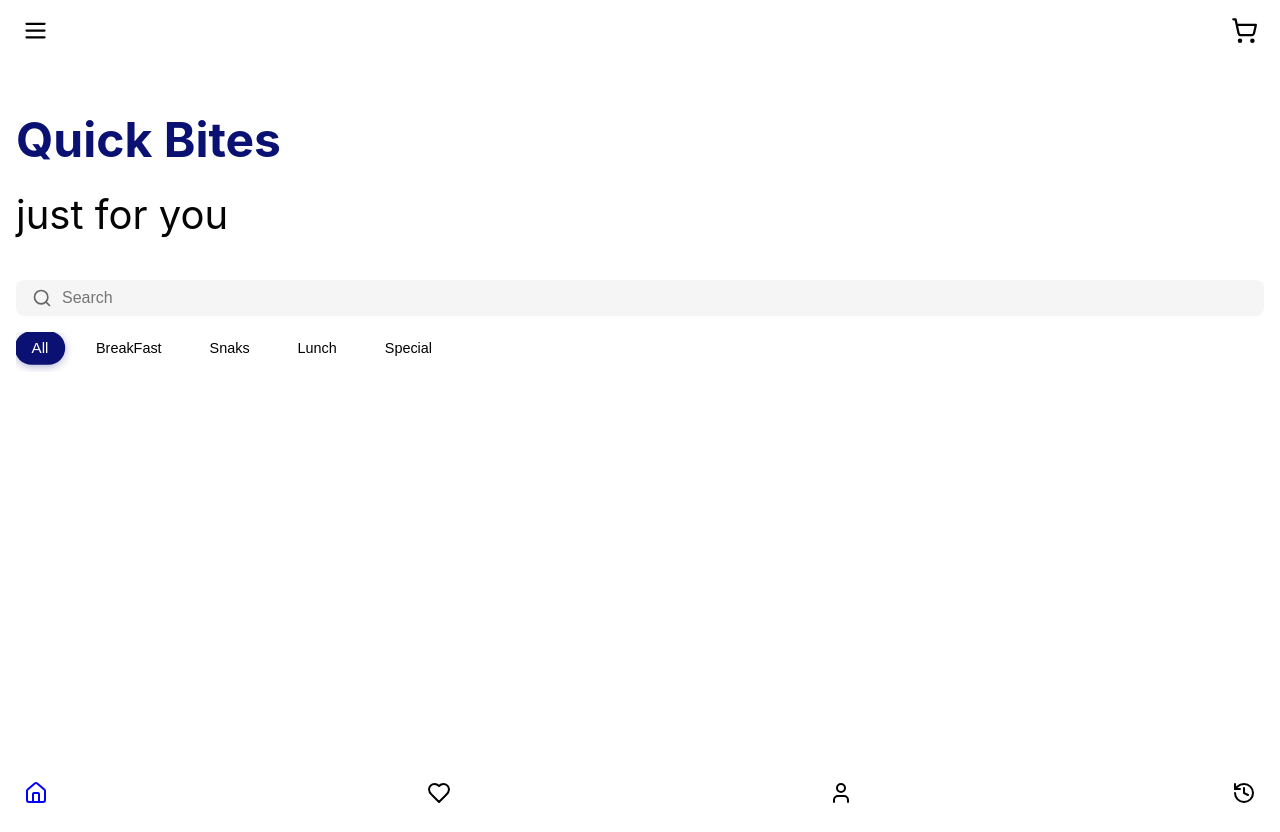
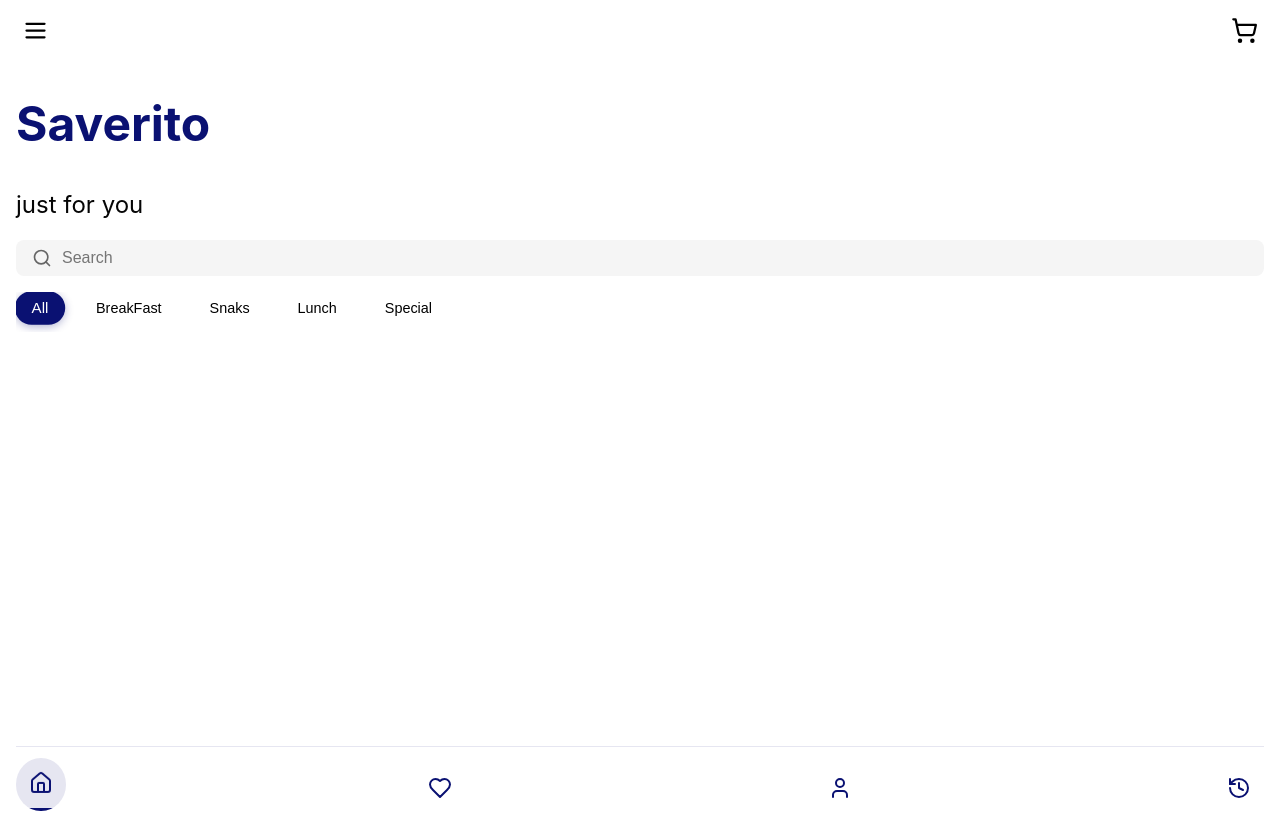
Before and after one commit to kishanBhandary/Saverito, a React (Vite) app: page / in a window 1280 px wide. Built offline with nearby package versions, Linux system fonts and the light colour scheme.

Commit message:
Add some feature

```diff
--- a/index.html
+++ b/index.html
@@ -4,7 +4,7 @@
     <meta charset="UTF-8" />
     <link rel="icon" type="image/svg+xml" href="/vite.svg" />
     <meta name="viewport" content="width=device-width, initial-scale=1.0" />
-    <title>QuickBite</title>
+    <title>Saverito</title>
   </head>
   <body>
     <div id="root"></div>
--- a/src/App.css
+++ b/src/App.css
@@ -10,7 +10,7 @@
   display: flex;
   justify-content: space-between;
   align-items: center;
-  margin-bottom: 1.5rem;
+  margin-bottom: 0.5rem; /* Reduced gap */
 }
 
 .menu-button,
@@ -24,21 +24,46 @@
   flex: 1;
 }
 
+@keyframes slideInLeft {
+  0% {
+    opacity: 0;
+    transform: translateX(-50px);
+  }
+  100% {
+    opacity: 1;
+    transform: translateX(0);
+  }
+}
+
 .title {
   font-size: 3rem;
-  margin-bottom: 2rem;
+  margin-bottom: 0.5rem; /* Reduced gap */
   color: #0a1172;
-
+  animation: slideInLeft 1s ease-in-out;
 }
 
 .subtitle {
-  font-size: 2.5rem;
+  font-size: 1.5rem;
   font-weight: normal;
   color: hsl(0, 0%, 2%);
+  margin-top: 0; /* Ensuring no unnecessary gap */
 }
 
 .footer {
+  margin-top: 2rem; /* Prevent excessive space */
+  padding-top: 1rem;
+  border-top: 1px solid rgba(10, 17, 114, 0.1);
+}
+
+.food-items-container {
+  margin-top: 1rem; /* Reduced spacing */
+}
+
+
+.footer {
   margin-top: auto;
+  padding-top: 1rem;
+  border-top: 1px solid rgba(10, 17, 114, 0.1);
 }
 
 .footer-nav {
@@ -50,11 +75,124 @@
   background: none;
   border: none;
   cursor: pointer;
-  padding: 0.5rem;
+  padding: 0.8rem;
+  position: relative;
+  transition: all 0.3s ease;
+  color: #0a1172;
+  border-radius: 50%;
+  overflow: hidden;
+}
+
+/* Footer button hover animations */
+.footer-button::after {
+  content: "";
+  position: absolute;
+  bottom: 0;
+  left: 50%;
+  width: 0;
+  height: 3px;
+  background-color: #0a1172;
+  transition: all 0.3s ease;
+  transform: translateX(-50%);
+  border-radius: 3px;
+}
+
+.footer-button:hover::after {
+  width: 70%;
+}
+
+.footer-button:hover {
+  transform: translateY(-5px);
+  color: #0a1172;
+}
+
+/* Active footer button styles */
+.footer-button.active {
+  color: #0a1172;
+}
+
+.footer-button.active::after {
+  width: 70%;
+}
+
+/* Click animation for footer buttons */
+@keyframes clickPop {
+  0% {
+    transform: scale(1);
+  }
+  50% {
+    transform: scale(0.85);
+  }
+  100% {
+    transform: scale(1);
+  }
+}
+
+.footer-button:active {
+  animation: clickPop 0.3s ease;
+}
+
+/* Active state animation */
+@keyframes activeGlow {
+  0% {
+    box-shadow: 0 0 0 0 rgba(10, 17, 114, 0.4);
+  }
+  70% {
+    box-shadow: 0 0 0 10px rgba(10, 17, 114, 0);
+  }
+  100% {
+    box-shadow: 0 0 0 0 rgba(10, 17, 114, 0);
+  }
 }
 
 .footer-button.active {
-  color: #0000ff;
+  animation: activeGlow 2s infinite;
+  background-color: rgba(10, 17, 114, 0.1);
+  transform: translateY(-5px);
+}
+
+/* Active icon bounce animation */
+@keyframes bounce {
+  0%,
+  20%,
+  50%,
+  80%,
+  100% {
+    transform: translateY(0);
+  }
+  40% {
+    transform: translateY(-5px);
+  }
+  60% {
+    transform: translateY(-2px);
+  }
+}
+
+.footer-button.active svg {
+  animation: bounce 2s ease infinite;
+}
+
+/* Hover animation (different from active) */
+@keyframes wiggle {
+  0% {
+    transform: rotate(0deg);
+  }
+  25% {
+    transform: rotate(5deg);
+  }
+  50% {
+    transform: rotate(0deg);
+  }
+  75% {
+    transform: rotate(-5deg);
+  }
+  100% {
+    transform: rotate(0deg);
+  }
+}
+
+.footer-button:hover:not(.active) svg {
+  animation: wiggle 0.5s ease;
 }
 
 /* New styles for search and categories */
@@ -123,7 +261,7 @@
   left: -100%;
   width: 100%;
   height: 100%;
-  background: rgba(255, 255, 255, 0.2);
+  background: #0a1172;
   transition: all 0.4s ease;
   z-index: -1;
 }
--- a/src/App.jsx
+++ b/src/App.jsx
@@ -23,7 +23,7 @@ function App() {
 
       <main className="main-content">
         <h1 className="title">
-          Quick Bites
+         Saverito
           <br />
           <span className="subtitle">just for you</span>
         </h1>
```
